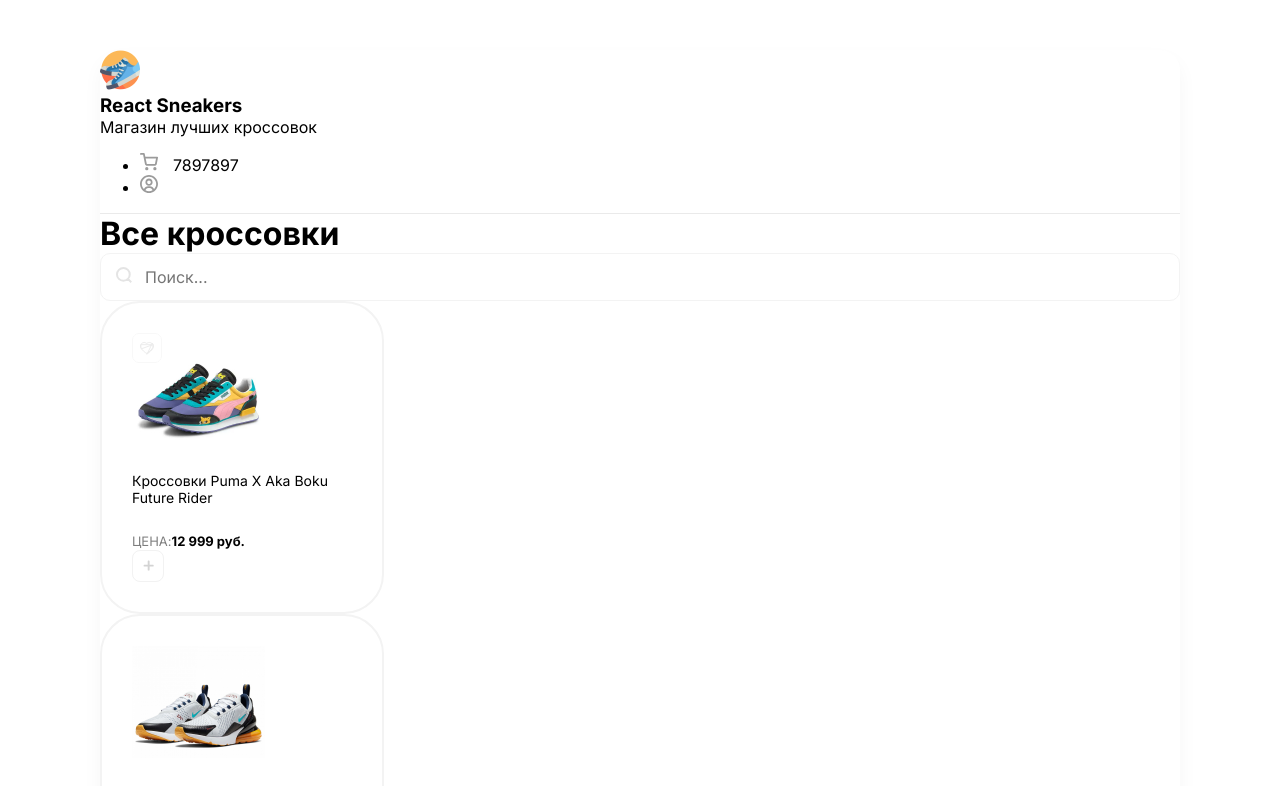
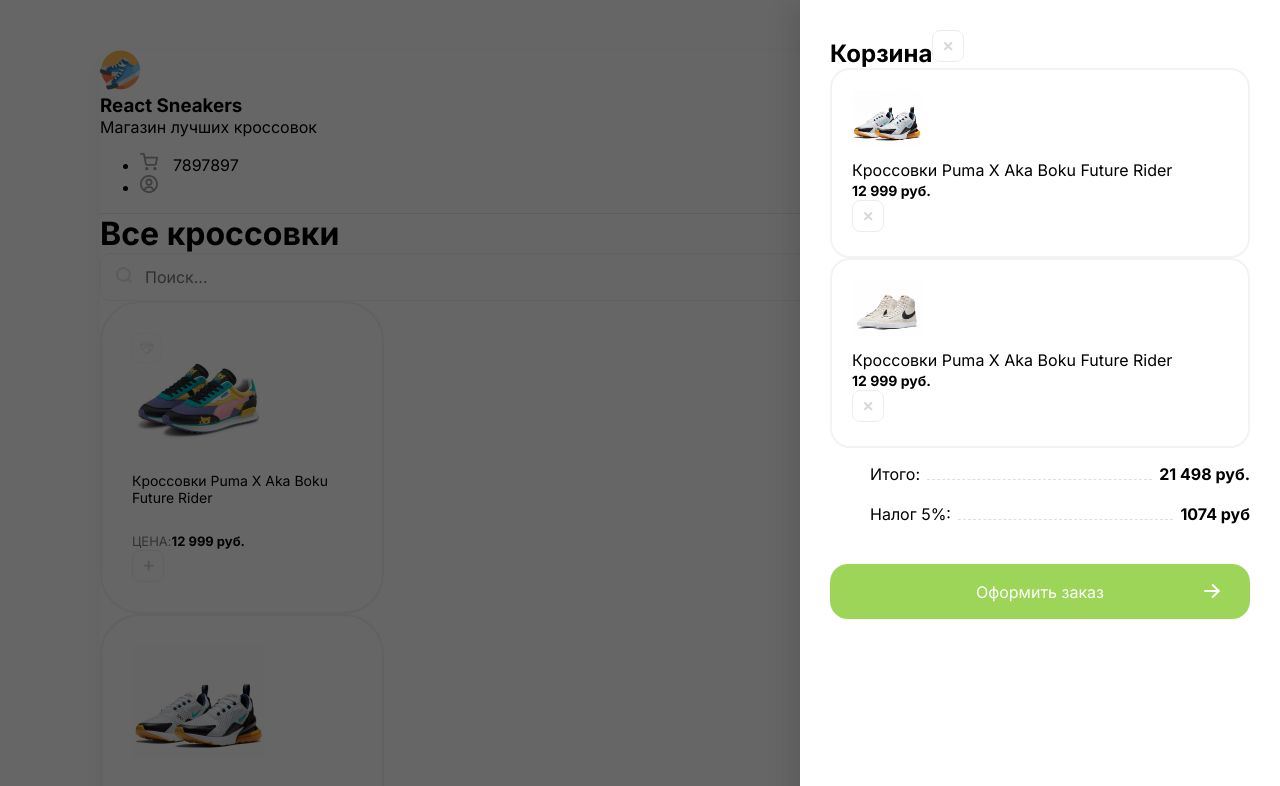
Before and after one commit to dergunovmxm/react-internet-store-junior, a React (Create React App) app: page / in a window 1280 px wide. Shown: the top 786 px of the page. Built offline with nearby package versions, Linux system fonts and the light colour scheme.

Commit message:
Lesson-2 finished layout, added full cart

```diff
--- a/src/App.js
+++ b/src/App.js
@@ -1,72 +1,105 @@
 function App() {
   return (
     <div className="container clear">
+      <div className="overlay">
+
+        <div className="drawer">
+
+          <h2 className="mb-30 d-flex justify-between">
+            Корзина
+            <img className="removeBtn cu-p" src="/images/btn-remove.svg" alt="remove" />
+          </h2>
+
+          <div className="items flex">
+
+            <div className="cartItem d-flex align-center mb-20">
+              <div className="cartItemImg"
+                style={{ backgroundImage: 'url(/images/sneakers/2.jpg)' }}
+              ></div>
+              <div className="mr-20 flex">
+                <p className="mb-5">Кроссовки Puma X Aka Boku Future Rider</p>
+                <b>12 999 руб.</b>
+              </div>
+              <img className="removeBtn" src="/images/btn-remove.svg" alt="remove" />
+            </div>
+
+            <div className="cartItem d-flex align-center mb-20">
+              <div className="cartItemImg"
+                style={{ backgroundImage: 'url(/images/sneakers/3.jpg)' }}
+              ></div>
+              <div className="mr-20 flex">
+                <p className="mb-5">Кроссовки Puma X Aka Boku Future Rider</p>
+                <b>12 999 руб.</b>
+              </div>
+              <img className="removeBtn" src="/images/btn-remove.svg" alt="remove" />
+            </div>
+
+          </div>
+
+          <div className="cartTotalBlock">
+            <ul>
+              <li>
+                <span>Итого:</span>
+                <div></div>
+                <b>21 498 руб.</b>
+              </li>
+              <li>
+                <span>Налог 5%:</span>
+                <div></div>
+                <b>1074 руб</b>
+              </li>
+            </ul>
+
+            <button className="greenButton">Оформить заказ <img src="/images/arrow.svg" alt="arrow"/></button>
+          </div>
+
+        </div>
+      </div>
 
       <header className="d-flex justify-between align-center p-40">
         <div className="d-flex align-center">
-          <img width={40} height={40} src="/images/img1.png" />
+
+          <img width={40} height={40} src="/images/img1.png" alt="sneakers" />
           <div>
             <h3 className="text-uppercase">React Sneakers</h3>
             <p className="opacity-5">Магазин лучших кроссовок</p>
           </div>
         </div>
-
         <ul className="d-flex">
           <li className="mr-30">
-
-            <img width={18} height={18} src='/images/cart.svg' />
-
+            <img width={18} height={18} src='/images/cart.svg' alt="sneakers" />
             <span>7897897</span>
           </li>
-
           <li>
-            <img width={18} height={18} src='/images/user.svg' />
-
-
+            <img width={18} height={18} src='/images/user.svg' alt="user" />
           </li>
         </ul>
       </header>
-
       <div className="content p-40">
         <div className="d-flex align-center mb-40 justify-between">
-
           <h1>Все кроссовки</h1>
-
           <div className="search-block d-flex">
             <img src="/images/search.svg" alt="Search" />
             <input placeholder="Поиск..." />
           </div>
-
         </div>
-
-
         <div className="d-flex">
-
           <div className="card">
             <div className="favorite">
               <img src='/images/heart-unliked.svg' alt='Unliked' />
             </div>
-
-
             <img width={133} height={112} src="/images/sneakers/1.jpg" alt="sneakers" />
-
             <h5>Кроссовки Puma X Aka Boku Future Rider</h5>
-
             <div className="d-flex justify-between align-center">
               <div className="d-flex flex-column">
                 <span>Цена:</span>
                 <b>12 999 руб.</b>
               </div>
-
               <button className="button">
                 <img width={11} height={11} src="/images/plus.svg" alt="plus" />
               </button>
-
             </div>
-
           </div>
-
-
           <div className="card">
             <img width={133} height={112} src="/images/sneakers/2.jpg" alt="sneakers" />
             <h5>Кроссовки Puma X Aka Boku Future Rider</h5>
@@ -79,10 +112,7 @@
                 <img width={11} height={11} src="/images/plus.svg" alt="plus" />
               </button>
             </div>
-
           </div>
-
-
           <div className="card">
             <img width={133} height={112} src="/images/sneakers/3.jpg" alt="sneakers" />
             <h5>Кроссовки Puma X Aka Boku Future Rider</h5>
@@ -96,8 +126,6 @@
               </button>
             </div>
           </div>
-
-
           <div className="card">
             <img width={133} height={112} src="/images/sneakers/4.jpg" alt="sneakers" />
             <h5>Кроссовки Puma X Aka Boku Future Rider</h5>
@@ -110,10 +138,8 @@
                 <img width={11} height={11} src="/images/plus.svg" alt="plus" />
               </button>
             </div>
-
           </div>
         </div>
-
       </div>
     </div>
   );
--- a/src/index.scss
+++ b/src/index.scss
@@ -99,3 +99,135 @@
   position: absolute;
   cursor: pointer;
 }
+
+.overlay {
+  position: absolute;
+  top: 0;
+  left: 0;
+  width: 100%;
+  height: 100%;
+  background-color: rgba(0, 0, 0, 0.6);
+  z-index: 1;
+}
+
+.drawer {
+
+  display: flex;
+  flex-direction: column;
+  position: absolute;
+  width: 420px;
+  right: 0;
+  height: 100%;
+  background: #FFFFFF;
+  box-shadow: -10px 4px 24px rgba(0, 0, 0, 0.1);
+  padding: 30px;
+
+  h2 {
+    margin: 0;
+  }
+}
+
+.items{
+  overflow: auto;
+}
+
+.cartTotalBlock {
+  ul {
+    display: block;
+    margin-bottom: 40px !important;
+
+    li {
+      display: flex;
+      align-items: flex-end;
+      margin-bottom: 20px;
+
+      div {
+        flex: 1;
+        height: 1px;
+        border-bottom: 1px dashed #dfdfdf;
+        top: -4px;
+        position: relative;
+        margin: 0 7px;
+      }
+    }
+  }
+
+  .greenButton {
+    position: relative;
+
+    &:hover {
+      img{
+        transform: translateX(5px);
+      }
+    }
+
+    img {
+      position: absolute;
+      right: 30px;
+      top: 20px;
+      transition: transform 0.1s ease-in-out;
+    }
+  }
+
+}
+
+
+.greenButton {
+
+  width: 100%;
+  height: 55px;
+  background: #9dd558;
+  border-radius: 18px;
+  border: 0;
+  font-size: 16px;
+  color: #FFFFFF;
+  font-weight: 500;
+  cursor: pointer;
+  transition: background 0.1s ease-in-out;
+
+  &:hover {
+    background: lighten($color: #9dd558, $amount: 7%);
+  }
+
+  &:active {
+    background: darken($color: #9dd558, $amount: 10%);
+  }
+
+}
+
+.cartItem {
+
+  border: 2px solid #F3F3F3;
+  border-radius: 20px;
+  overflow: hidden;
+  padding: 20px;
+
+  p {
+    font-size: 16px;
+    margin: 0;
+  }
+
+  b {
+    font-size: 14px;
+  }
+}
+
+.cartItemImg {
+  height: 70px;
+  width: 70px;
+  background-size: contain;
+  background-position: 0 -3px;
+  background-repeat: no-repeat;
+  margin-right: 20px;
+}
+
+.removeBtn {
+  opacity: 0.5;
+  transition: opacity 0.1s ease-in-out;
+  cursor: pointer;
+
+  &:hover {
+    opacity: 1;
+  }
+
+}
```
Also changed, not shown: public/images/arrow.svg (added), public/images/btn-remove.svg (added).
